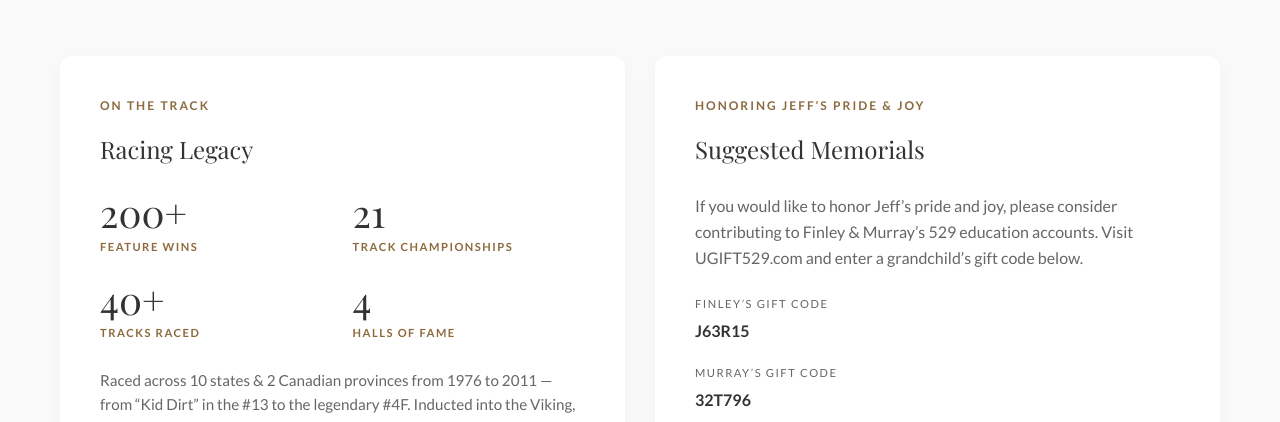
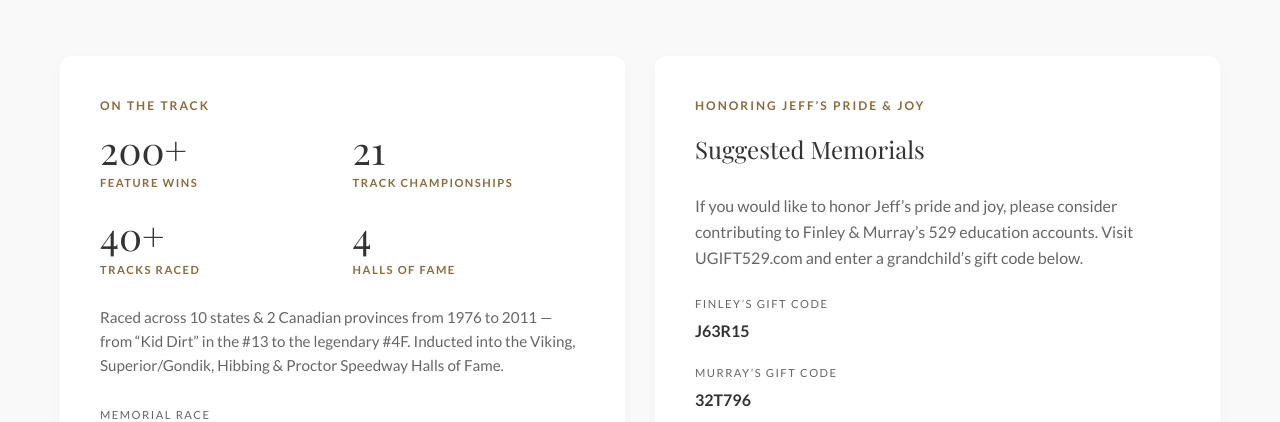
Before and after one commit to nikolausj1/jeffhinkemeyer, a plain HTML site: page index.html in a window 1280 px wide. Shown: the part 1800-2222 px from the top of the page. Drawn offline with nearby package versions, Linux system fonts and the light colour scheme; a web font is replaced by a local one.

Commit message:
Remove the Racing Legacy heading; balance card spacing
Co-Authored-By: Claude <noreply@anthropic.com>

```diff
--- a/index.html
+++ b/index.html
@@ -98,7 +98,6 @@
                 <div class="details-grid">
                     <div class="details-card">
                         <span class="card-subtitle">On the Track</span>
-                        <h2>Racing Legacy</h2>
 
                         <div class="stat-grid">
                             <div class="stat">
--- a/style.css
+++ b/style.css
@@ -356,7 +356,7 @@ h1.name {
     display: grid;
     grid-template-columns: 1fr 1fr;
     gap: 24px 20px;
-    margin-bottom: 26px;
+    margin: 14px 0 26px;
 }
 
 .stat {
```
